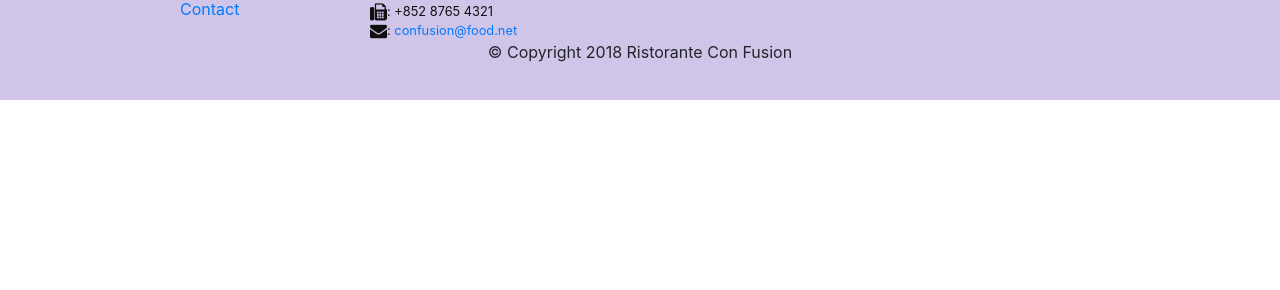
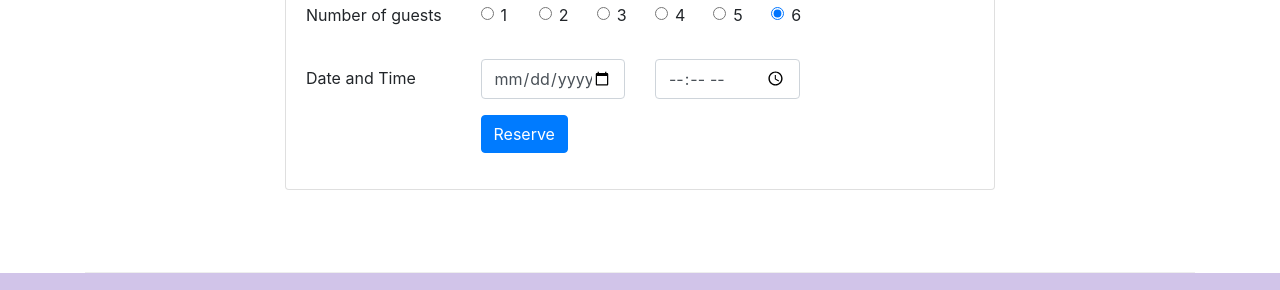
Before and after one commit to alexwally/conFusion, a website: page index.html in a window 1280 px wide. Shown: the part 1661-1951 px from the top of the page. Before the commit the page ends 1761 px from the top, so only its background shows below. Drawn offline with nearby package versions, Linux system fonts and the light colour scheme.

Commit message:
Second assignment

```diff
--- a/index.html
+++ b/index.html
@@ -44,6 +44,9 @@
                 <div class="col-12 col-sm align-self-center">
                     <img src="img/logo.png" class="img-fluid">
                 </div>
+                <div class="col-12 col-sm align-self-center">
+                    <a class="btn btn-warning btn-block btn-sm" role="button" href="#reservation-form">Reserve Table</a>
+                </div>
             </div>
         </div>
     </header>
@@ -58,7 +61,7 @@
                     <img class="d-flex mr-3 img-thumbnail align-self-center"
                             src="img/uthappizza.png" alt="Uthappizza">
                     <div class="media-body">
-                        <h2 class="mt-o">Uthappizza <span class="badge badge-danger">HOT</span> <span class="badge badge-pill badge-secondary">$4.99</span></h2>
+                        <h2 class="mt-0">Uthappizza <span class="badge badge-danger">HOT</span> <span class="badge badge-pill badge-secondary">$4.99</span></h2>
                         <p class="d-none d-sm-block">A unique combination of Indian Uthappam (pancake) and Italian pizza, topped with Cerignola olives, ripe vine cherry tomatoes, Vidalia onion, Guntur chillies and Buffalo Paneer.</p>
                     </div>
                 </div>
@@ -71,8 +74,14 @@
                 <h3>This Month's Promotions</h3>
             </div>
             <div class="col col-sm col-md">
-                <h2>Weekend Grand Buffet</h2>
-                <p class="d-none d-sm-block">Featuring mouthwatering combinations with a choice of five different salads, six enticing appetizers, six main entrees and five choicest desserts. Free flowing bubbly and soft drinks. All for just $19.99 per person </p>
+                <div class="media">
+                    <div class="media-body">
+                        <h2 class="mt-0">Weekend Grand Buffet <span class="badge badge-danger">NEW</span></h2>
+                        <p class="d-none d-sm-block">Featuring mouthwatering combinations with a choice of five different salads, six enticing appetizers, six main entrees and five choicest desserts. Free flowing bubbly and soft drinks. All for just $19.99 per person </p>
+                    </div>
+                    <img class="d-flex ml-3 img-thumbnail align-self-center"
+                            src="img/buffet.png" alt="Grand Buffet">
+                </div>
             </div>
         </div>
 
@@ -88,6 +97,73 @@
                         <h2 class="mt-0">Alberto Somayya</h2>
                         <h4>Executive Chef</h4>
                         <p class="d-none d-sm-block">Award winning three-star Michelin chef with wide International experience having worked closely with whos-who in the culinary world, he specializes in creating mouthwatering Indo-Italian fusion experiences. </p>
+                    </div>
+                </div>
+            </div>
+        </div>
+
+        <div class="row row-content">
+            <div class="col-12 col-sm-8 offset-sm-2">
+                <div class="card">
+                    <h3 class="card-header bg-warning text-white">Reserve a Table</h3>
+                    <div class="card-body">
+                        <form id="reservation-form">
+                            <div class="row form-group">
+                                <div class="col-12 col-sm-3">
+                                    <p>Number of guests</p>
+                                </div>
+                                <div class="col-2 col-sm-1">
+                                    <div class="form-check">
+                                        <input type="radio" class="form-check-input" name="radio" id="radio1" value="1" checked>
+                                        <label for="radio1" class="form-check-label">1</label>
+                                    </div>
+                                </div>
+                                <div class="col-2 col-sm-1">
+                                    <div class="form-check">
+                                        <input type="radio" class="form-check-input" name="radio" id="radio2" value="2" checked>
+                                        <label for="radio2" class="form-check-label">2</label>
+                                    </div>
+                                </div>
+                                <div class="col-2 col-sm-1">
+                                    <div class="form-check">
+                                        <input type="radio" class="form-check-input" name="radio" id="radio3" value="3" checked>
+                                        <label for="radio3" class="form-check-label">3</label>
+                                    </div>
+                                </div>
+                                <div class="col-2 col-sm-1">
+                                    <div class="form-check">
+                                        <input type="radio" class="form-check-input" name="radio" id="radio4" value="4" checked>
+                                        <label for="radio4" class="form-check-label">4</label>
+                                    </div>
+                                </div>
+                                <div class="col-2 col-sm-1">
+                                    <div class="form-check">
+                                        <input type="radio" class="form-check-input" name="radio" id="radio5" value="5" checked>
+                                        <label for="radio5" class="form-check-label">5</label>
+                                    </div>
+                                </div>
+                                <div class="col-2 col-sm-1">
+                                    <div class="form-check">
+                                        <input type="radio" class="form-check-input" name="radio" id="radio6" value="6" checked>
+                                        <label for="radio6" class="form-check-label">6</label>
+                                    </div>
+                                </div>
+                            </div>
+                            <div class="row form-group">
+                                <label for="date" class="col-12 col-sm-3 col-form-label">Date and Time</label>
+                                <div class="col-12 col-sm-3">
+                                    <input type="date" class="form-control" name="date" id="date">
+                                </div>
+                                <div class="col-12 col-sm-3">
+                                    <input type="time" class="form-control" name="time" id="time">
+                                </div>
+                            </div>
+                            <div class="row form-group">
+                                <div class="col offset-sm-3">
+                                    <button type="submit" class="btn btn-primary">Reserve</button>
+                                </div>
+                            </div>
+                        </form>
                     </div>
                 </div>
             </div>
```
Also changed, not shown: img/alberto.png (added), img/buffet.png (added), img/logo.png (added), img/uthappizza.png (added), 1 other file.
